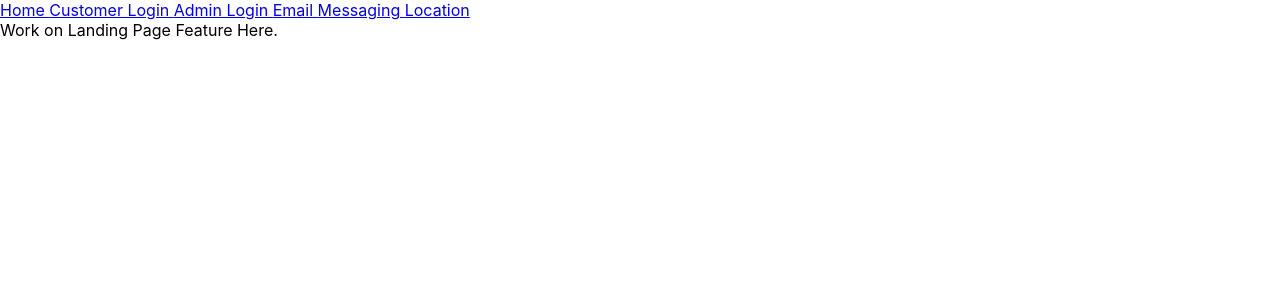
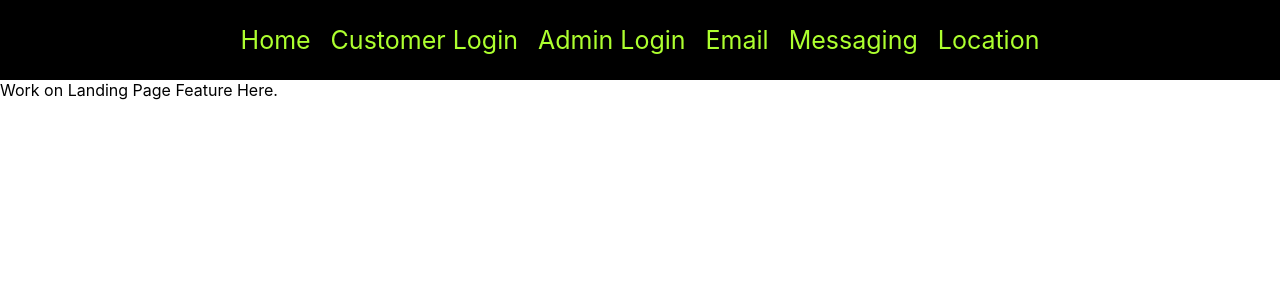
Before and after one commit to RaghuRaikar/Mind-Palace, a React (Create React App) app in the folder my-app/: page / in a window 1280 px wide. Shown: the top 300 px of the page. Built offline with nearby package versions, Linux system fonts and the light colour scheme.

Commit message:
Added navbar CSS

```diff
--- a/my-app/src/App.css
+++ b/my-app/src/App.css
@@ -11,6 +11,25 @@
   .App-logo {
     animation: App-logo-spin infinite 20s linear;
   }
+}
+
+nav {
+  margin: 0;
+  width: 100%;
+  height: 80px;
+  background-color: black;
+  display: flex;
+  justify-content: center;
+  align-items: center;
+  color: white;
+  text-decoration: none;
+}
+
+a {
+  color: greenyellow;
+  text-decoration: none;
+  margin: 10px;
+  font-size: 25px;
 }
 
 .App-header {
```
